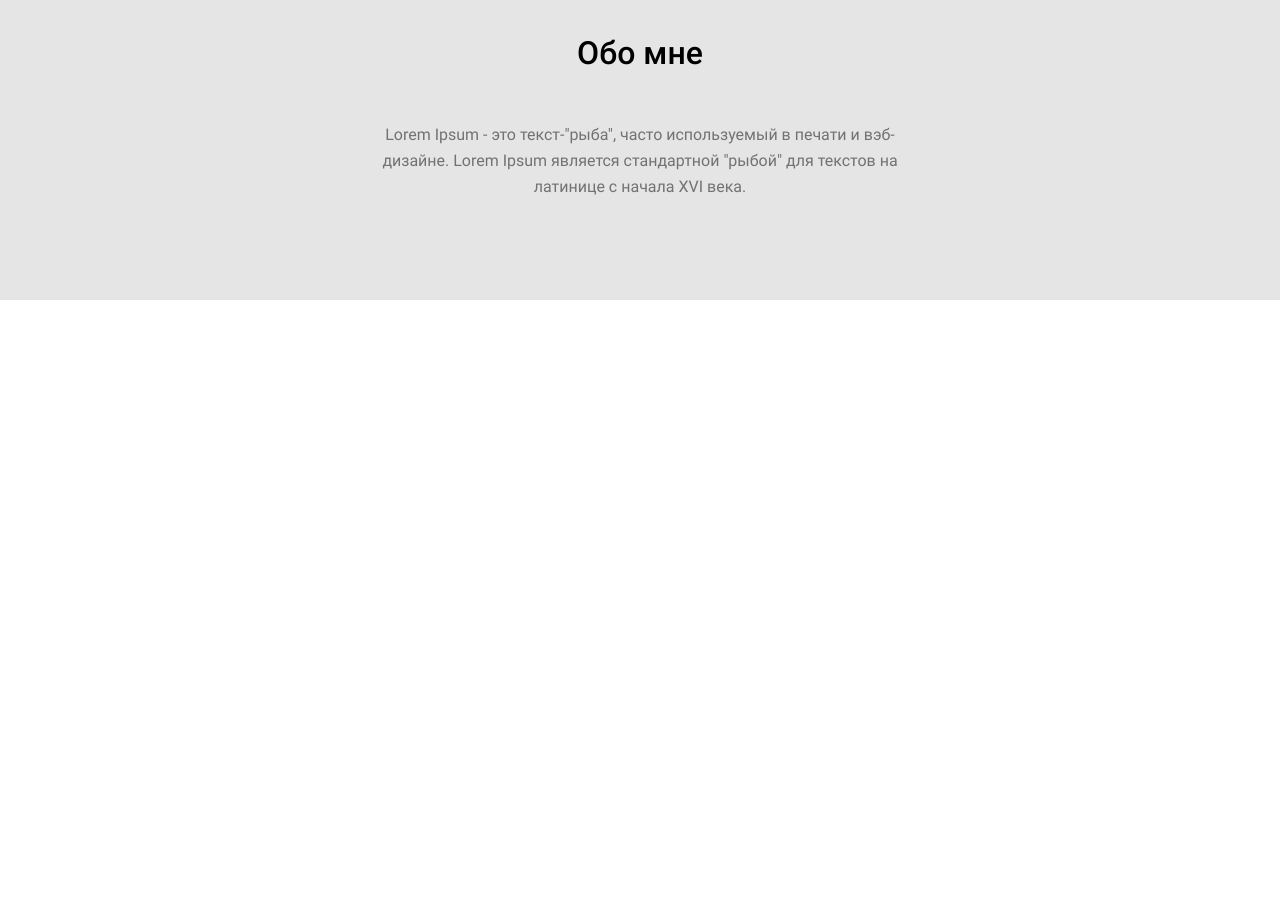
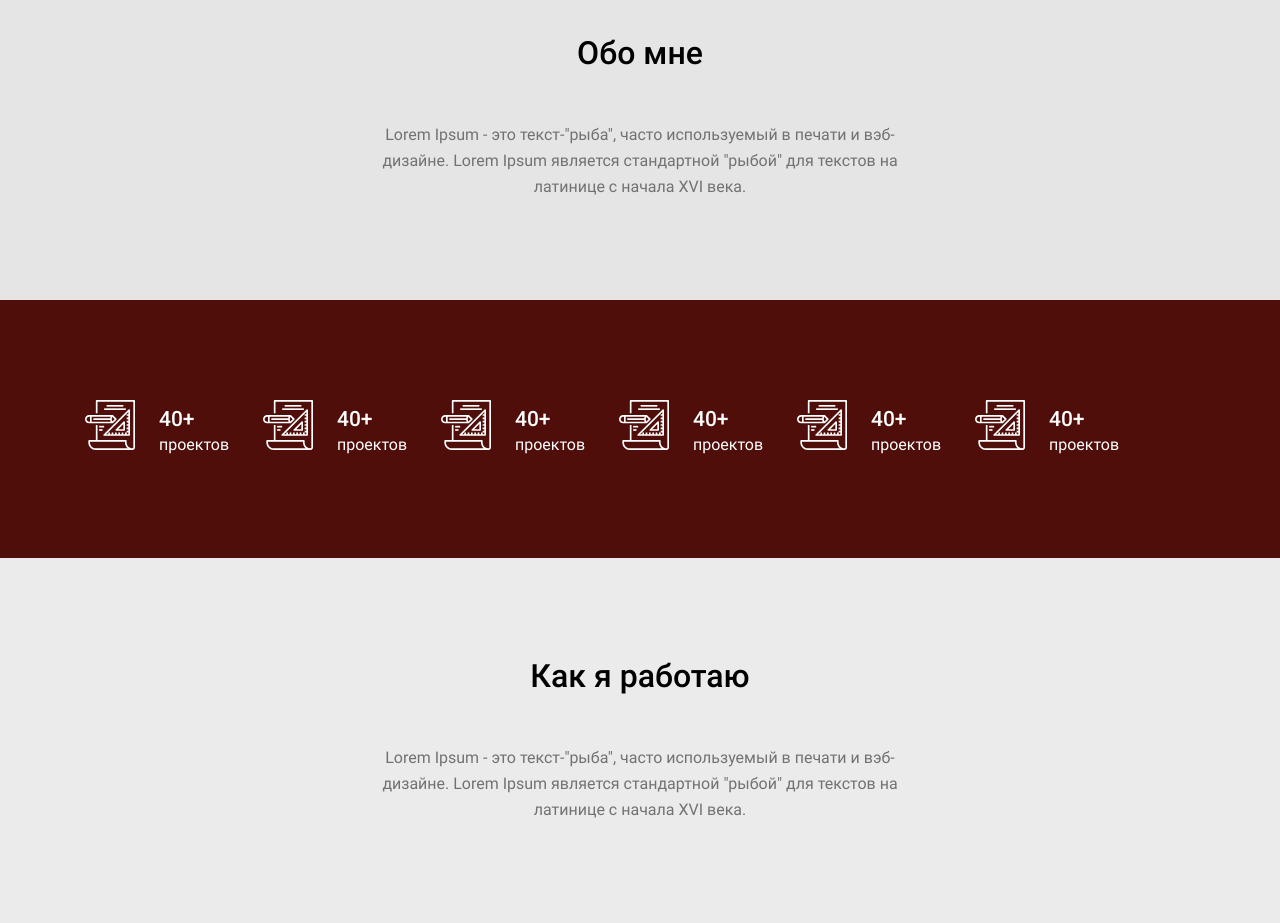
Before and after one commit to LLlBeg/Simple_Sait, a plain HTML site: page index.html in a window 1280 px wide. Shown: the part 837-1760 px from the top of the page. Before the commit the page ends 1137 px from the top, so only its background shows below. Drawn offline with Linux system fonts and the light colour scheme.

Commit message:
add section project

```diff
--- a/index.html
+++ b/index.html
@@ -32,6 +32,46 @@
                 <p class="subheader_text">Lorem Ipsum - это текст-"рыба", часто используемый в печати и вэб-дизайне. Lorem Ipsum является стандартной "рыбой" для текстов на латинице с начала XVI века. </p>
             </div>
         </div>
+        <div class="project">
+            <div class="container">
+                <img src="img/Project.svg" title="Project" alt="Project">
+                <div class="project_info">
+                    <h3 class="project_title"> 40+</h3>
+                    <p class="project_text"> проектов</p>
+                </div>
+                <img src="img/Project.svg" title="Project" alt="Project">
+                <div class="project_info">
+                    <h3 class="project_title"> 40+</h3>
+                    <p class="project_text"> проектов</p>
+                </div>
+                <img src="img/Project.svg" title="Project" alt="Project">
+                <div class="project_info">
+                    <h3 class="project_title"> 40+</h3>
+                    <p class="project_text"> проектов</p>
+                </div>
+                <img src="img/Project.svg" title="Project" alt="Project">
+                <div class="project_info">
+                    <h3 class="project_title"> 40+</h3>
+                    <p class="project_text"> проектов</p>
+                </div>
+                <img src="img/Project.svg" title="Project" alt="Project">
+                <div class="project_info">
+                    <h3 class="project_title"> 40+</h3>
+                    <p class="project_text"> проектов</p>
+                </div>
+                <img src="img/Project.svg" title="Project" alt="Project">
+                <div class="project_info">
+                    <h3 class="project_title"> 40+</h3>
+                    <p class="project_text"> проектов</p>
+                </div>
+            </div>
+        </div>
+        <div class="video">
+            <div class="container">
+                <h2 class="subheader_info"> Как я работаю</h2>
+                <p class="subheader_text">Lorem Ipsum - это текст-"рыба", часто используемый в печати и вэб-дизайне. Lorem Ipsum является стандартной "рыбой" для текстов на латинице с начала XVI века.</p>
+            </div>
+        </div>
     </main>
     <footer></footer>
 </body>
--- a/style/style.css
+++ b/style/style.css
@@ -97,3 +97,33 @@ h1 {
     width: 540px;
     margin: 0 auto;
 }
+
+.project {
+    background: #500E0A;
+    padding: 100px 0;
+}
+
+.project_info {
+    display: inline-block;
+    width: 100px;
+    margin-left: 20px;
+}
+
+.project_title {
+    font-family: "Roboto_Medium";
+    font-size: 21px;
+    line-height: 25px;
+    color: #FFFFFF;
+}
+
+.project_text {
+    font-family: "Roboto";
+    font-size: 16px;
+    line-height: 26px;
+    color: #FFFFFF;
+}
+
+.video {
+    background: #EBEBEB;
+    padding: 100px 0;
+}
```
Also changed, not shown: img/Project.svg (added).
